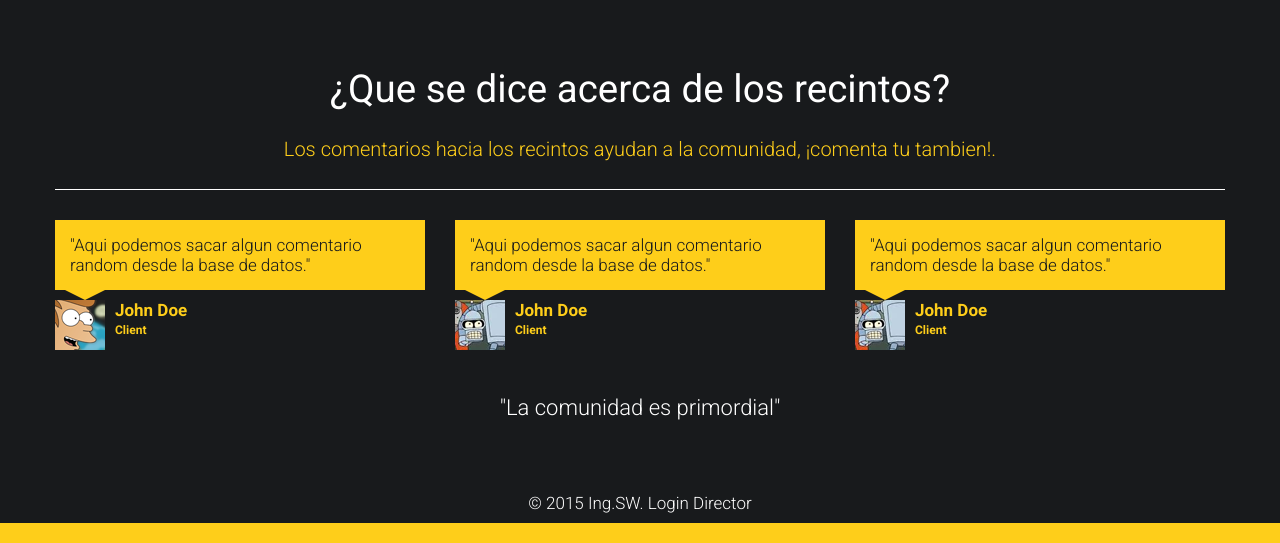
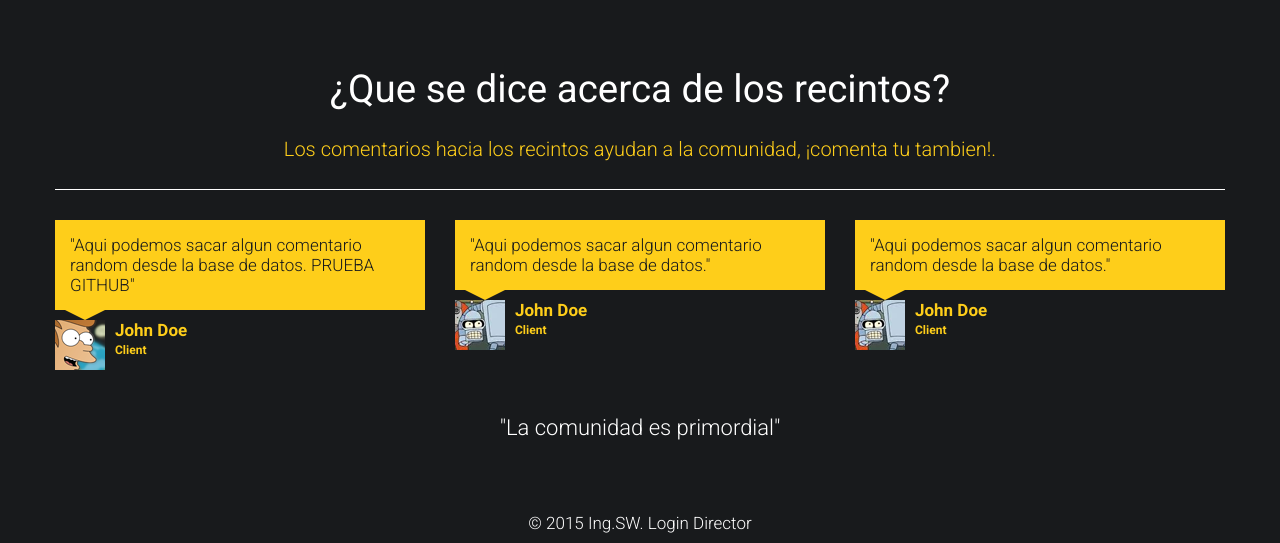
Before and after one commit to Linkunder/InfoSport, a PHP site: page /VISTA/index2.php in a window 1280 px wide. Shown: the part 1414-1957 px from the top of the page. Run offline with PHP 8.4, Linux system fonts and the light colour scheme; some libraries are stand-ins or nearby versions.

Commit message:
Editado
Prueba

```diff
--- a/VISTA/index2.php
+++ b/VISTA/index2.php
@@ -205,7 +205,7 @@ Marker585=new google.maps.LatLng(-36.6254096,-72.0850318); addMarker(Marker585);
                     <div class="row">
                         <div class="span4">
                             <div class="testimonial">
-                                <p>"Aqui podemos sacar algun comentario random desde la base de datos."</p>
+                                <p>"Aqui podemos sacar algun comentario random desde la base de datos. PRUEBA GITHUB"</p>
                                 <div class="whopic">
                                     <div class="arrow"></div>
                                     <img src="Admin/img/message_avatar2.png" class="centered" alt="client 1">
```
